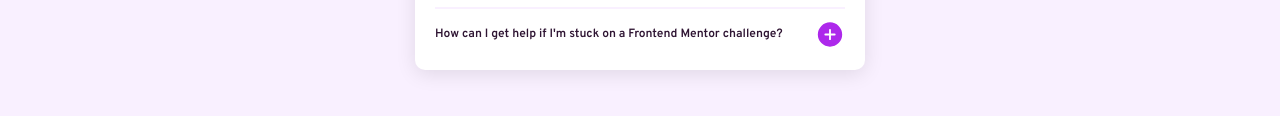
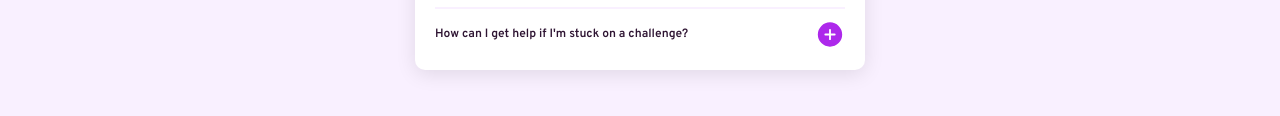
Before and after one commit to AdalbertPungu/FAQ-accordion, a plain HTML site: page index.html in a window 1280 px wide. Shown: the part 519-635 px from the top of the page. Drawn offline with Linux system fonts and the light colour scheme.

Commit message:
update title

```diff
--- a/index.html
+++ b/index.html
@@ -78,7 +78,7 @@
 
       <section class="accordion">
         <div class="accordion__actions">
-          <h2 class="accordion__title">How can I get help if I'm stuck on a Frontend Mentor challenge?</h2>
+          <h2 class="accordion__title">How can I get help if I'm stuck on a challenge?</h2>
           <svg class="icon__plus" aria-expanded="false" xmlns="http://www.w3.org/2000/svg" width="30" height="31" fill="none" viewBox="0 0 30 31">
             <path fill="#AD28EB" d="M15 3.313A12.187 12.187 0 1 0 27.188 15.5 12.203 12.203 0 0 0 15 3.312Zm4.688 13.124h-3.75v3.75a.938.938 0 0 1-1.876 0v-3.75h-3.75a.938.938 0 0 1 0-1.875h3.75v-3.75a.938.938 0 0 1 1.876 0v3.75h3.75a.938.938 0 0 1 0 1.876Z"/>
           </svg>
```
